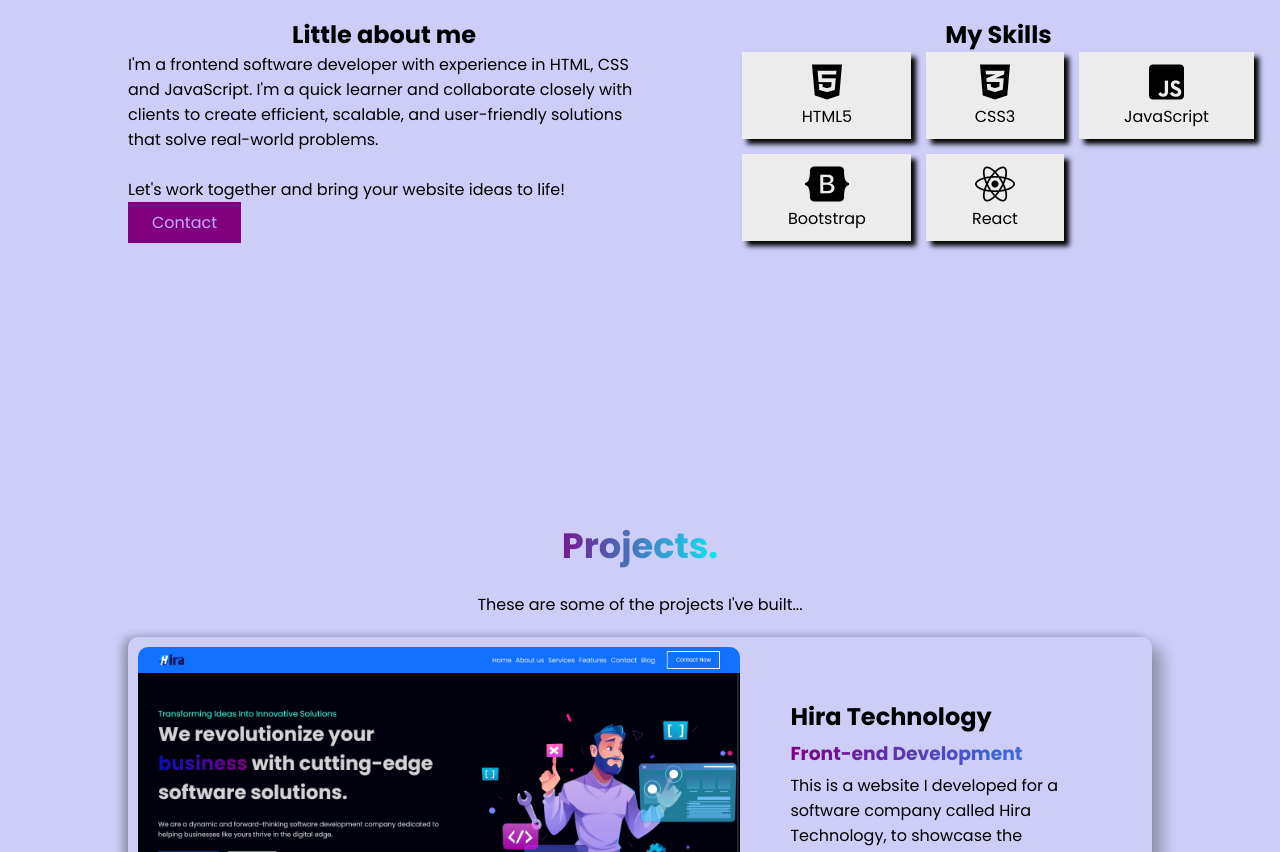
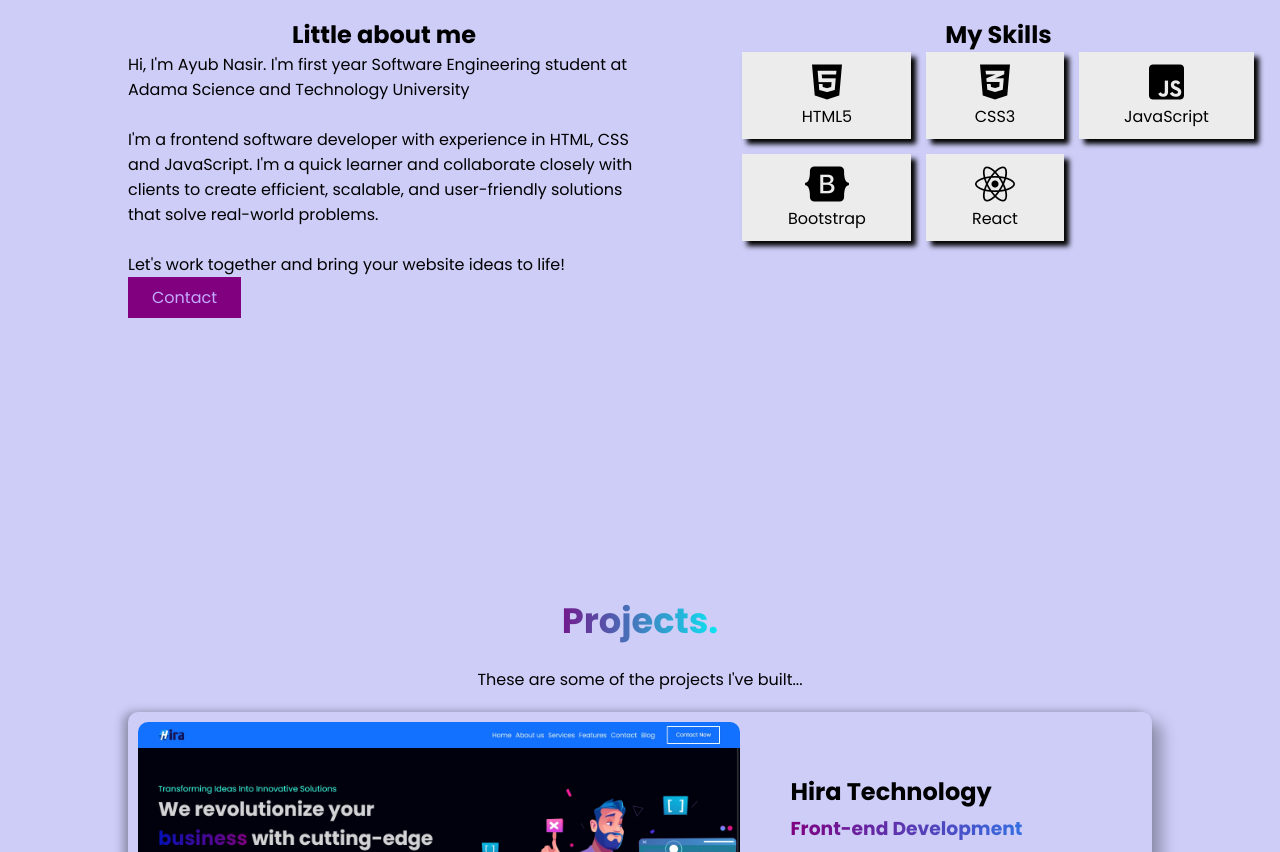
Before and after one commit to Ayubish/Ayub-Portfolio, a plain HTML site: page index.html in a window 1280 px wide. Shown: the part 1074-1926 px from the top of the page. Drawn offline with Linux system fonts and the light colour scheme.

Commit message:
Update about me

```diff
--- a/index.html
+++ b/index.html
@@ -82,6 +82,8 @@
             <div class="about-wrapper">
                 <div class="about-me">
                     <h2>Little about me</h2>
+                    <p>Hi, I'm Ayub Nasir. I'm first year Software Engineering student at Adama Science and Technology University</p>
+                    <br>
                     <p>I'm a frontend software developer with experience in HTML, CSS and JavaScript. I'm a quick learner and collaborate closely with clients to create efficient, scalable, and user-friendly solutions that solve real-world problems.</p>
                       <br><p>Let's work together and bring your website ideas to life! </p>
                     <a href="#contact"><button class="primary-btn">Contact</button></a>
```
